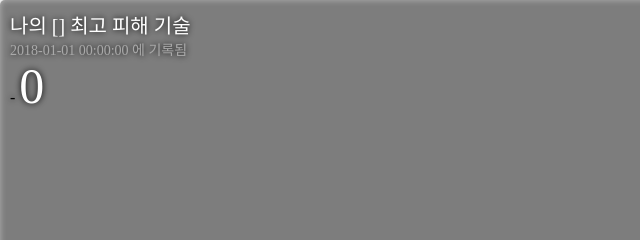
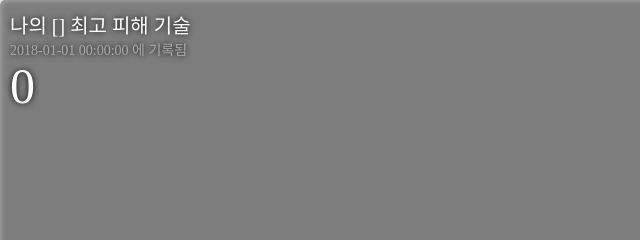
Before and after one commit to laiglinne-ff/chrysoberyl.MaxhitRanking, a plain HTML site: page index.html in a window 1280 px wide. Shown: the top 240 px of the page, 0-640 px from the left. Drawn offline with Linux system fonts and the light colour scheme; a web font is replaced by a local one.

Commit message:
remove unuse char

```diff
--- a/index.html
+++ b/index.html
@@ -129,7 +129,7 @@
         <div class="border">
             <div class="title">나의 [<span class="jobname"></span>] 최고 피해 기술</div>
             <div class="skilldate"><span class="skilltime">2018-01-01 00:00:00</span> 에 기록됨</div>
-            <div style="line-height:55px;"><span class="skillname"></span> - <span class="Damage">0</span></div>
+            <div style="line-height:55px;"><span class="skillname"></span><span class="Damage">0</span></div>
         </div>
     </body>
 </html>
```
